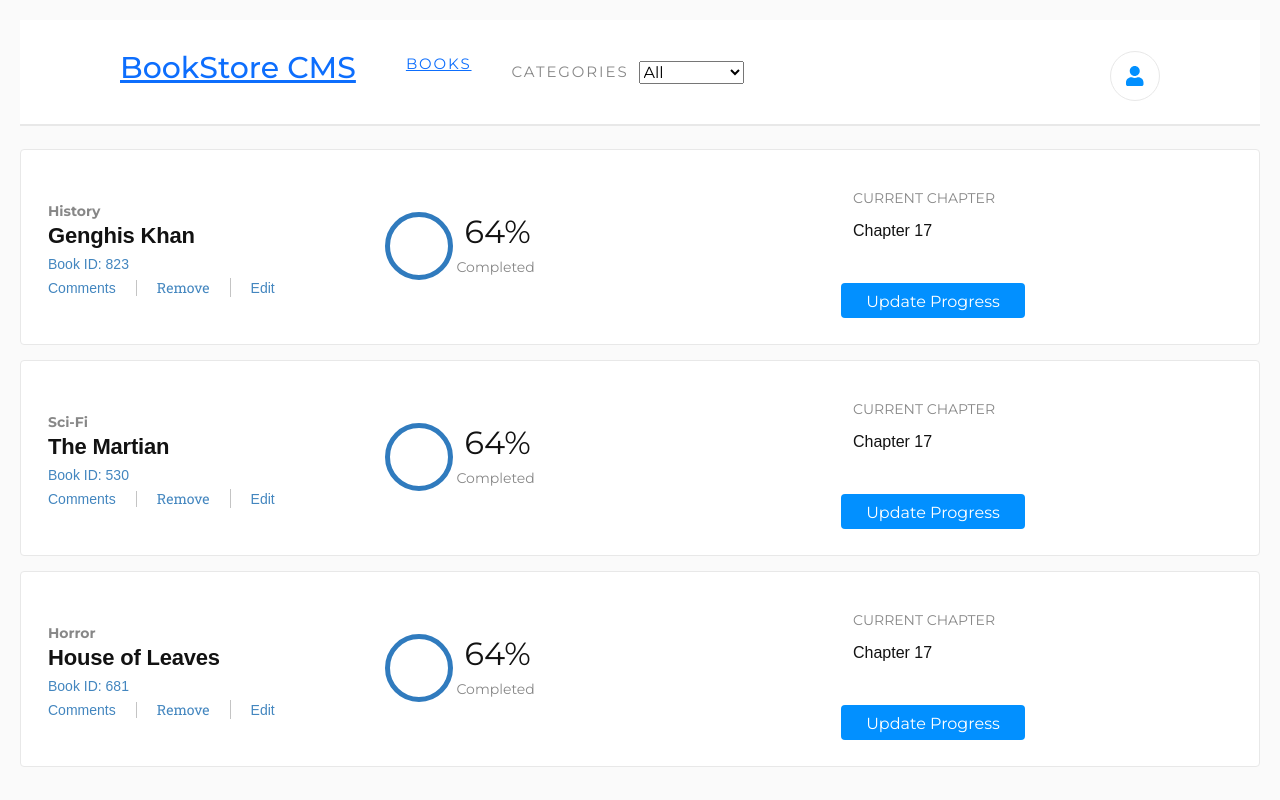
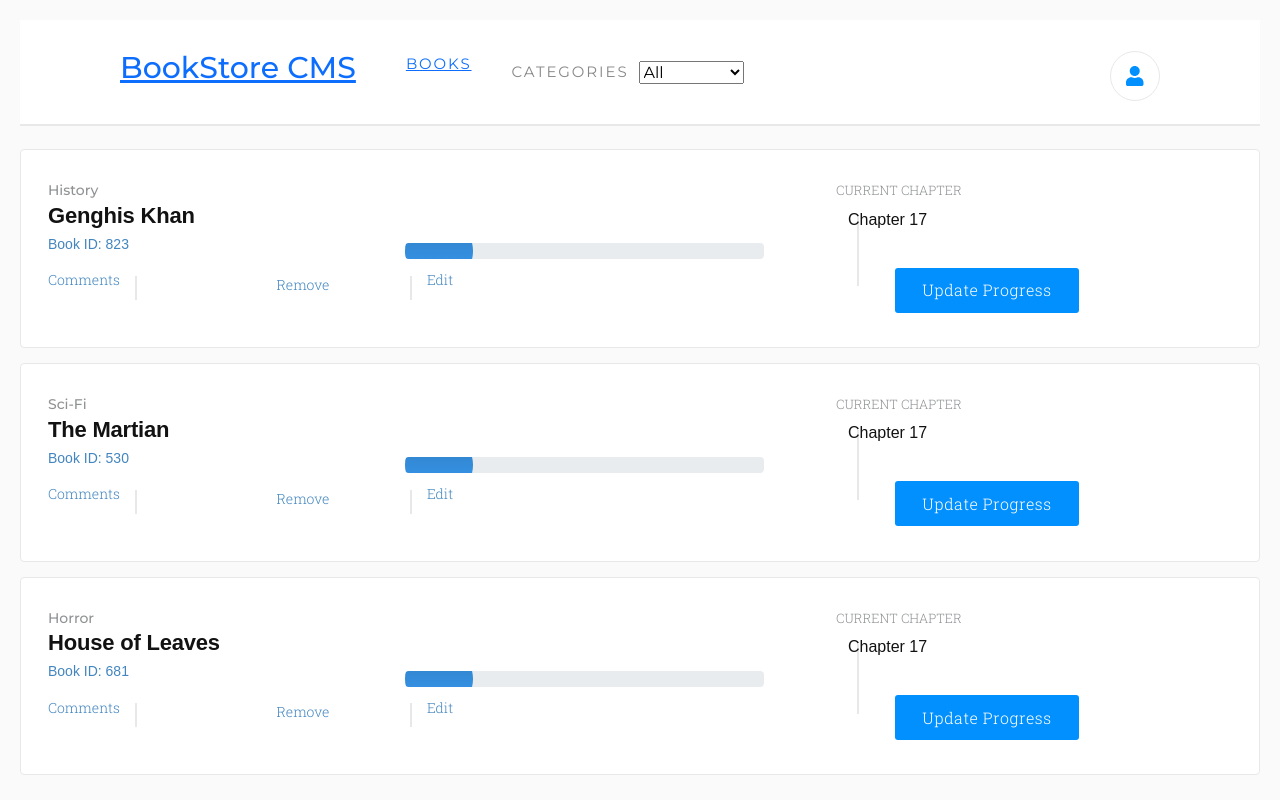
Before and after one commit to cgcarlosg/bookstore, a React (Create React App) app: page / in a window 1280 px wide. Shown: the top 800 px of the page. Built offline with nearby package versions, Linux system fonts and the light colour scheme.

Commit message:
fix styles in classes of book component

```diff
--- a/src/components/Book.js
+++ b/src/components/Book.js
@@ -3,34 +3,48 @@ import PropTypes from 'prop-types';
 import '../stylesheets/Book.css';
 
 const Book = ({ book, delete: handleRemoveBook }) => (
-  <div className={`${book.visible ? 'book-card flex align-c' : 'd-none'}`}>
-    <div className="book-info">
-      <div className="book-category">
-        {book.category}
+  <li className={`${book.visible ? 'book-card flex align-c' : 'd-none'}`}>
+    <div>
+      <div className="main-info">
+        <div>
+          <h4 className="book-cat op-5">{book.category}</h4>
+        </div>
+        <div>
+          <h3 className="book-title">{book.title}</h3>
+        </div>
+        <div className="book-id fw-300">
+          {`Book ID: ${book.id}`}
+        </div>
       </div>
-      <div className="book-title">{book.title}</div>
-      <div className="book-id">
-        {`Book ID: ${book.id}`}
-      </div>
-      <div className="actions">
-        <span className="first">Comments</span>
-        <a href="/#" onClick={() => handleRemoveBook(book)}>Remove</a>
-        <span className="last">Edit</span>
+
+      <div className="lower-btns fw-300 flex align-c">
+        <p className="pointer">Comments</p>
+        <div className="btn-divider" />
+        <button className="rmv-btn fw-300 pointer" type="button"
+          onClick={() => handleRemoveBook(book)}>Remove</button>
+        <div className="btn-divider" />
+        <p className="pointer">Edit</p>
       </div>
     </div>
-    <div className="book-info position-relative">
-      <i className="Oval-2 d-none d-md-flex" />
-      <span className="percentage">64%</span>
-      <span className="completed">Completed</span>
+
+      <div className="progress flex align-c">
+        <i className="porcentage-oval flex align-c"/>
+        <div className="porcentage-cont">
+          <p className="porcentage">64%</p>
+          <p className="completed op-5">Completed</p>
+      </div>
     </div>
-    <div className="col d-flex flex-column">
-      <span className="completed">CURRENT CHAPTER</span>
-      <span className="chapter">Chapter 17</span>
-      <button type="button" className="btn btn-update mt-3" onClick={() => handleRemoveBook(book)}>
+
+    <div className="divider" />
+
+    <div className="chapter-cont">
+      <p className="current-ch fw-300 op-5">CURRENT CHAPTER</p>
+      <p className="chapter fw-300">Chapter 17</p>
+      <button type="button" className="updt-progress fw-300 pointer" onClick={() => handleRemoveBook(book)}>
         Update Progress
       </button>
     </div>
-  </div>
+  </li>
 );
 
 Book.propTypes = {
```
